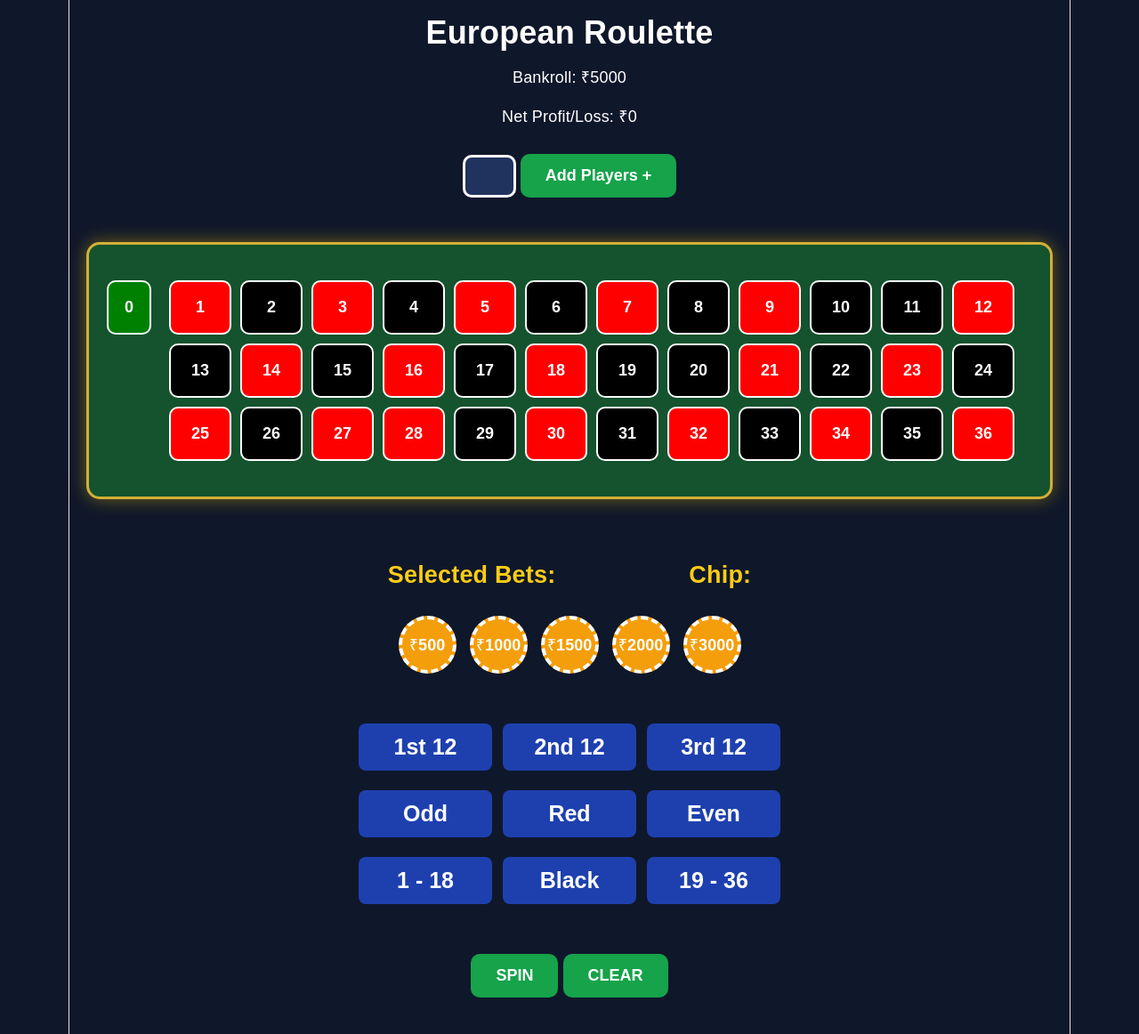
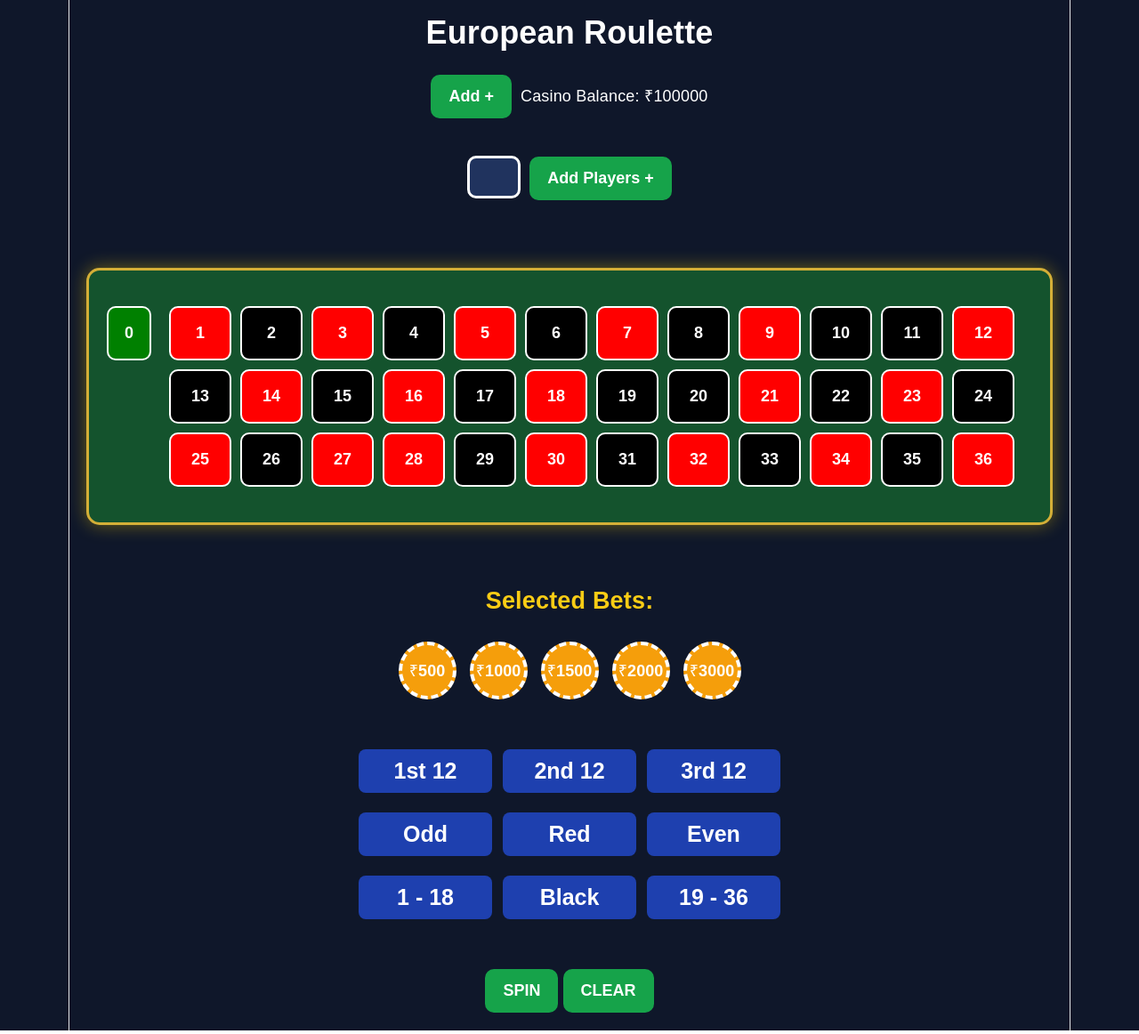
Before and after one commit to logicwise-suhani/European-Roulette, a React (Vite) app: page / in a window 1280 px wide. Shown: the whole page at 89% size. Built offline with nearby package versions, Linux system fonts and the light colour scheme.

Commit message:
Chnaged in UI

```diff
--- a/package.json
+++ b/package.json
@@ -12,7 +12,8 @@
   "dependencies": {
     "canvas-confetti": "^1.9.4",
     "react": "^19.2.5",
-    "react-dom": "^19.2.5"
+    "react-dom": "^19.2.5",
+    "react-tooltip": "^6.0.2"
   },
   "devDependencies": {
     "@babel/core": "^7.29.0",
--- a/src/App.css
+++ b/src/App.css
@@ -14,6 +14,13 @@ div {
     gap: 10px;
     justify-content: center;
     padding: 20px;
+}
+
+.casino-btn {
+    display: flex;
+    gap: 10px;
+    justify-content: center;
+    align-items: baseline;
 }
 
 .table {
@@ -122,6 +129,8 @@ div {
     font-weight: bold;
     cursor: pointer;
     transition: 0.3s;
+    position: relative;
+    padding: 10px 20px;
 }
 
 .bets button:hover {
@@ -130,7 +139,7 @@ div {
 }
 
 button {
-    padding: 14px 28px;
+    padding: 14px 20px;
     margin-top: 10px;
     border: none;
     border-radius: 10px;
@@ -202,4 +211,34 @@ h2 {
     background-color: #20335e;
     color: white;
     border: 3px solid white;
+    font-size: 20px;
+    text-align: center;
 }
+
+.input-button {
+    display: flex;
+    flex-direction: row;
+    justify-content: center;
+    align-items: baseline;
+    gap: 10px;
+}
+
+.chips .yellow {
+    background-color: yellow;
+    color: black;
+    border: 4px dashed black;
+}
+
+.button-count {
+    position: absolute;
+    top: -8px;
+    right: -8px;
+    background: red;
+    color: white;
+    border-radius: 50%;
+    padding: 4px 8px;
+    font-size: 12px;
+    font-weight: bold;
+    min-width: 20px;
+    text-align: center;
+}
--- a/src/App.jsx
+++ b/src/App.jsx
@@ -1,18 +1,31 @@
-import { useState } from 'react';
-import './App.css'
+import { useState } from "react";
+import "./App.css";
 import celebrate from "../public/confetti";
-import AddPlayers from './components/AddPlayers';
+import AddPlayers from "./components/AddPlayers";
+import CasinoMoney from "./components/CasinoMoney";
+import { Tooltip as ReactTooltip } from "react-tooltip";
+import "react-tooltip/dist/react-tooltip.css";
 
 function App() {
   const [value, setValue] = useState(null);
   const numbers = [];
-  const CHIP_NUMBERS = ['₹500', '₹1000', '₹1500', '₹2000', '₹3000'];
-  const BETS = ["1st 12", "2nd 12", "3rd 12", "Odd", "Red", "Even", "1 - 18", "Black", "19 - 36"];
+  const CHIP_NUMBERS = ["₹500", "₹1000", "₹1500", "₹2000", "₹3000"];
+  const BETS = [
+    "1st 12",
+    "2nd 12",
+    "3rd 12",
+    "Odd",
+    "Red",
+    "Even",
+    "1 - 18",
+    "Black",
+    "19 - 36",
+  ];
   const [bets, setBets] = useState([]);
   const [selectedChip, setSelectedChip] = useState(null);
   const [message, setMessage] = useState("");
   const [resultNumber, setResultNumber] = useState("");
-  const BLACK_NUM = [2, 4, 6, 8, 10, 11, 13, 15, 17, 19, 20, 22, 24, 26, 29, 31, 33, 35];
+  const BLACK_NUM = [2, 4, 6, 8, 10, 11, 13, 15, 17, 19, 20, 22, 24, 26, 29, 31, 33, 35,];
   const payouts = {
     Odd: 1,
     Even: 1,
@@ -24,61 +37,61 @@ function App() {
     "2nd 12": 2,
     "3rd 12": 2,
     "Single Bet": 35,
-  }
-  const [amount, setAmount] = useState(0);
-  const [balance, setBalance] = useState(5000);
+  };
   const [selectedNumber, setSelectedNumber] = useState(null);
+  const [playerBalances, setPlayerBalances] = useState([]);
+  const [casinoBalance, setCasinoBalance] = useState(100000);
+  const [selectedPlayer, setSelectedPlayer] = useState(null);
 
   for (let i = 1; i <= 36; i++) {
     numbers.push(i);
   }
 
   const handleClick = (e) => {
+    if (selectedPlayer === null) return alert("Select player first!");
     const chip = Number(e.target.value.replace("₹", ""));
     setSelectedChip(chip);
     setValue(`₹${chip}`);
-  }
+  };
 
   const handleSingleBet = (e) => {
-
+    if (selectedPlayer === null) return alert("Select player first!");
     if (!selectedChip) {
       return alert("Select chip first!");
     }
 
     const number = Number(e.target.value);
-
     setBets((prev) => [
       ...prev,
       {
+        player: selectedPlayer,
         type: "Single Bet",
         number,
         chip: selectedChip,
-      }
+      },
     ]);
 
     setSelectedNumber(number);
-  }
+  };
 
   const spinWheel = () => {
-
+    if (selectedPlayer === null) return alert("Select player first!");
     if (bets.length === 0) {
       return alert("Place a bet first!");
     }
+    if (new Set(bets.map(b => b.player)).size !== playerBalances.length) return alert("All players must place bets first!");
 
     const randomNumber = Math.floor(Math.random() * 37);
-
     setResultNumber(randomNumber);
 
-    let updatedBalance = balance;
-    let totalWin = 0;
-    let messages = [];
+    let updatedBalance = [...playerBalances];
+    let updatedCasinoBalance = casinoBalance;
+    let playerResults = {};
 
     bets.forEach((bet) => {
-
       let isWin = false;
 
       switch (bet.type) {
-
         case "Odd":
           isWin = randomNumber % 2 !== 0 && randomNumber !== 0;
           break;
@@ -123,55 +136,76 @@ function App() {
           break;
       }
 
-      updatedBalance -= bet.chip;
+      const playerIndex = bet.player;
+
+      if (!playerResults[playerIndex]) {
+        playerResults[playerIndex] = {
+          total: 0,
+          details: [],
+        };
+      }
+
+      updatedBalance[playerIndex] -= bet.chip;
+      updatedCasinoBalance += bet.chip;
 
       if (isWin) {
         const wonAmount = bet.chip * payouts[bet.type] + bet.chip;
-        updatedBalance += wonAmount;
-        totalWin += wonAmount;
 
-        messages.push(
-          ` ${bet.type} won ₹${wonAmount}`
+        updatedBalance[playerIndex] += wonAmount;
+        updatedCasinoBalance -= wonAmount;
+        playerResults[playerIndex].total += wonAmount;
+
+        playerResults[playerIndex].details.push(
+          `${bet.type}${bet.number !== undefined ? ` [${bet.number}]` : ""
+          } won ₹${wonAmount}`,
         );
+      } else {
+        playerResults[playerIndex].total -= bet.chip;
 
-      } else {
-        totalWin -= bet.chip;
-
-        messages.push(
-          ` ${bet.type} lost ₹${bet.chip}`
+        playerResults[playerIndex].details.push(
+          ` ${bet.type}${bet.number !== undefined ? ` [${bet.number}]` : ""
+          } lost ₹${bet.chip}`,
         );
       }
     });
 
-    setBalance(updatedBalance);
+    setPlayerBalances(updatedBalance);
+    setCasinoBalance(updatedCasinoBalance);
 
-    if (totalWin > 0) {
+    const someoneWon = Object.values(playerResults).some((p) => p.total > 0);
+    if (someoneWon > 0) {
       celebrate();
     }
 
-    setAmount((prev) => prev + totalWin);
+    let finalMessages = [];
 
-    setMessage(messages.join(" "));
+    Object.entries(playerResults).forEach(([player, result]) => {
+      finalMessages.push(`Player ${Number(player) + 1}
+      ${result.details.join("\n")}
+      Net: ${result.total >= 0 ? "+" : ""}
+      ₹${result.total}`);
+    });
+
+    setMessage(finalMessages.join("\n\n"));
     setBets([]);
     setValue(null);
-  }
+    setSelectedNumber(null);
+  };
 
   const handleBets = (e) => {
-
-    if (!selectedChip) {
-      return alert("Select chip first!");
-    }
+    if (selectedPlayer === null) return alert("Select player first!");
+    if (!selectedChip) return alert("Select chip first!");
 
     const betType = e.target.value;
-
     setBets((prev) => [
       ...prev,
       {
+        player: selectedPlayer,
         type: betType,
         chip: selectedChip,
-      }
+      },
     ]);
-  }
+  };
 
   const clearWheel = () => {
     setMessage("");
@@ -179,90 +213,143 @@ function App() {
     setBets([]);
     setSelectedChip(null);
     setValue(null);
-    setAmount(0);
-    setBalance(5000);
-  }
+    setSelectedNumber(null);
+  };
+
+  const betCounts = bets.reduce((acc, bet) => {
+    acc[bet.type] = (acc[bet.type] || 0) + 1;
+    return acc;
+  }, {});
 
   return (
     <>
       <div>
         <h1>European Roulette</h1>
-
-        <div className='amount-players'>
-          <div className='amount'>
-            <p>Bankroll: ₹{balance}</p>
-            <p>Net Profit/Loss: ₹{amount}</p>
+        <div className="amount-players">
+          <div className="amount">
+            <CasinoMoney
+              balance={casinoBalance}
+              setBalance={setCasinoBalance}
+            />
           </div>
 
-          <div className='players'>
-            <AddPlayers />
+          <br />
+          <div className="players">
+            <AddPlayers
+              playerBalances={playerBalances}
+              setPlayerBalances={setPlayerBalances}
+              setSelectedPlayer={setSelectedPlayer}
+            />
           </div>
         </div>
-
-        <div className='table'>
-          <div className='zero'>
-            <button onClick={handleSingleBet} value={0}>0</button>
+        <div className="table">
+          <div className="zero">
+            <button onClick={handleSingleBet} value={0} className={selectedNumber === 0 ? "yellow" : "green"}
+              data-tooltip-id="chip-tooltip"
+              data-tooltip-content={
+                selectedNumber === 0
+                  ? `Profit: ₹${selectedChip * 35} | Loss: ₹${selectedChip}`
+                  : `Select chip first`
+              }
+            >
+              0
+            </button>
           </div>
-          <div className='other-btn'>
+          <div className="other-btn">
             {numbers.map((num) => (
               <button
                 key={num}
                 className={
-                  selectedNumber === num
-                    ? "yellow"
-                    : num === 0
-                      ? "green"
-                      : BLACK_NUM.includes(num)
-                        ? "black"
-                        : "red"
+                  selectedNumber === num ? "yellow" : num === 0 ? "green" : BLACK_NUM.includes(num)
+                    ? "black" : "red"
                 }
-                onClick={handleSingleBet} value={num}>{num}</button>
+                onClick={handleSingleBet}
+                value={num}
+                data-tooltip-id="chip-tooltip"
+                data-tooltip-content={
+                  selectedChip
+                    ? `Profit: ₹${selectedChip * 35} | Loss: ₹${selectedChip}`
+                    : `Select chip first`
+                }
+              >
+                {num}
+              </button>
             ))}
           </div>
         </div>
-
-        <div className='selected'>
+        <div className="selected">
           <div>
             <h2>Selected Bets:</h2>
-            {bets.map((bet, index) => (
+            {Object.values(
+              bets.reduce((acc, bet) => {
+                const key = `${bet.player}-${bet.type}-${bet.number ?? ""}`;
+
+                if (acc[key]) {
+                  acc[key].chip += bet.chip;
+                } else {
+                  acc[key] = { ...bet };
+                }
+
+                return acc;
+              }, {}),
+            ).map((bet, index) => (
               <p key={index}>
-                {bet.type} <br />
-                {bet.number !== undefined && ` [ ${bet.number} ]`} {" "}
-                ₹{bet.chip}
+                Player Number: {bet.player + 1} <br />
+                {bet.type}
+                {bet.number !== undefined && ` [ ${bet.number} ]`} ₹{bet.chip}
               </p>
             ))}
           </div>
-          <h2>Chip: {value}</h2>
         </div>
-
-        <div className='chips'>
+        <div className="chips">
           {CHIP_NUMBERS.map((chip) => (
-            <button onClick={handleClick} value={chip} key={chip}>{chip}</button>
+            <button onClick={handleClick} value={chip} key={chip}
+              className={Number(chip.replace("₹", "")) === selectedChip ? "yellow" : ""}
+            >
+              {chip}
+            </button>
+          ))}
+        </div>
+        <br />
+        <div className="bets">
+          {BETS.map((bet) => (
+            <button
+              onClick={handleBets}
+              value={bet}
+              key={bet}
+              data-tooltip-id="chip-tooltip"
+              data-tooltip-content={`Profit: ${selectedChip * (payouts[bet] ?? 0)}, Return: ₹${selectedChip * ((payouts[bet] ?? 0) + 1)}, Loss: ${selectedChip}`}
+            >
+              {bet}
+              {betCounts[bet] > 0 && (
+                <span className="button-count"> {betCounts[bet]} </span>
+              )}
+            </button>
           ))}
         </div>
 
+        <ReactTooltip
+          id="chip-tooltip"
+          place="top"
+          style={{
+            backgroundColor: "#b4e924",
+            color: "black",
+            fontSize: "14px",
+            borderRadius: "10px",
+          }}
+        />
         <br />
-        <div className='bets'>
-          {BETS.map((bet) => (
-            <button onClick={handleBets} value={bet} key={bet}>{bet}</button>
-          ))}
+        <button onClick={spinWheel}>SPIN</button>{" "}
+        <button onClick={clearWheel}>CLEAR</button>
+        <div className="result">
+          {resultNumber !== "" && <p>Result: {resultNumber}</p>}
         </div>
-
-        <br />
-        <button onClick={spinWheel}>SPIN</button> {" "}
-        <button onClick={clearWheel}>CLEAR</button>
-
-        <div className='result'>
-          {resultNumber && <p>Result: {resultNumber}</p>}
-        </div>
-
-        <div className='message'>
-          {message} <br />
+        <div className="message">
+          <p style={{ whiteSpace: "pre-line" }}>{message}</p>
         </div>
       </div>
-
     </>
-  )
+  );
 }
 
 export default App;
--- a/src/components/AddPlayers.jsx
+++ b/src/components/AddPlayers.jsx
@@ -1,6 +1,6 @@
 import { useState } from "react";
 
-function AddPlayers() {
+function AddPlayers({ playerBalances, setPlayerBalances, setSelectedPlayer }) {
     const [players, setPlayers] = useState("");
     const [totalPlayers, setTotalPlayers] = useState([]);
     const [isActive, setIsActive] = useState(false);
@@ -25,6 +25,11 @@ function AddPlayers() {
         );
 
         setTotalPlayers(playerList);
+
+        const randomNum = Array.from({ length: playerNum }, () =>
+            Math.floor(Math.random() * (8000 - 1000) + 1000)
+        );
+        setPlayerBalances(randomNum);
     };
 
     const handleKeyDown = (e) => {
@@ -33,16 +38,17 @@ function AddPlayers() {
     };
 
     const handlePlayer = (e) => {
-        const activeButton = Number(e.target.value);
-        setIsActive(activeButton);
+        const activePlayer = Number(e.target.value);
+        setIsActive(activePlayer);
+        setSelectedPlayer(activePlayer - 1);
     }
 
     return (
         <>
             <div className="players">
-
                 {totalPlayers.length > 0 ? "" :
                     <>
+                        <div className="input-button">
                             <input
                                 type="number"
                                 min="1"
@@ -52,21 +58,20 @@ function AddPlayers() {
                                 onChange={(e) => setPlayers(e.target.value)}
                             /> {" "}
 
-                        <button onClick={addPlayers}>
-                            Add Players +
-                        </button>
+                            <button onClick={addPlayers}>Add Players +</button>
+                        </div>
                     </>
                 }
 
                 <br />
                 <div className="player-button">
-                    {totalPlayers.map((player) => (
+                    {totalPlayers.map((player, index) => (
                         <div key={player} className="total-players">
                             <button onClick={handlePlayer} className={player === isActive ? "yellow" : "green"} value={player}>Player Number: {player}</button>
+                            <p>Bankroll {player} : ₹{playerBalances[index]}</p>
                         </div>
                     ))}
                 </div>
-
             </div>
         </>
     );
--- /dev/null
+++ b/src/components/CasinoMoney.jsx
@@ -0,0 +1,12 @@
+function CasinoMoney({ balance, setBalance }) {
+    return (
+        <>
+            <div className="casino-btn">
+                <button onClick={() => setBalance(balance + 5000)}>Add + </button>
+                <p>Casino Balance: ₹{balance}</p>
+            </div>
+        </>
+    )
+}
+
+export default CasinoMoney;
```
Also changed, not shown: 1 other file (tests, documents, lock files or other folders). Lines whose indentation alone changed are shown as unchanged.
